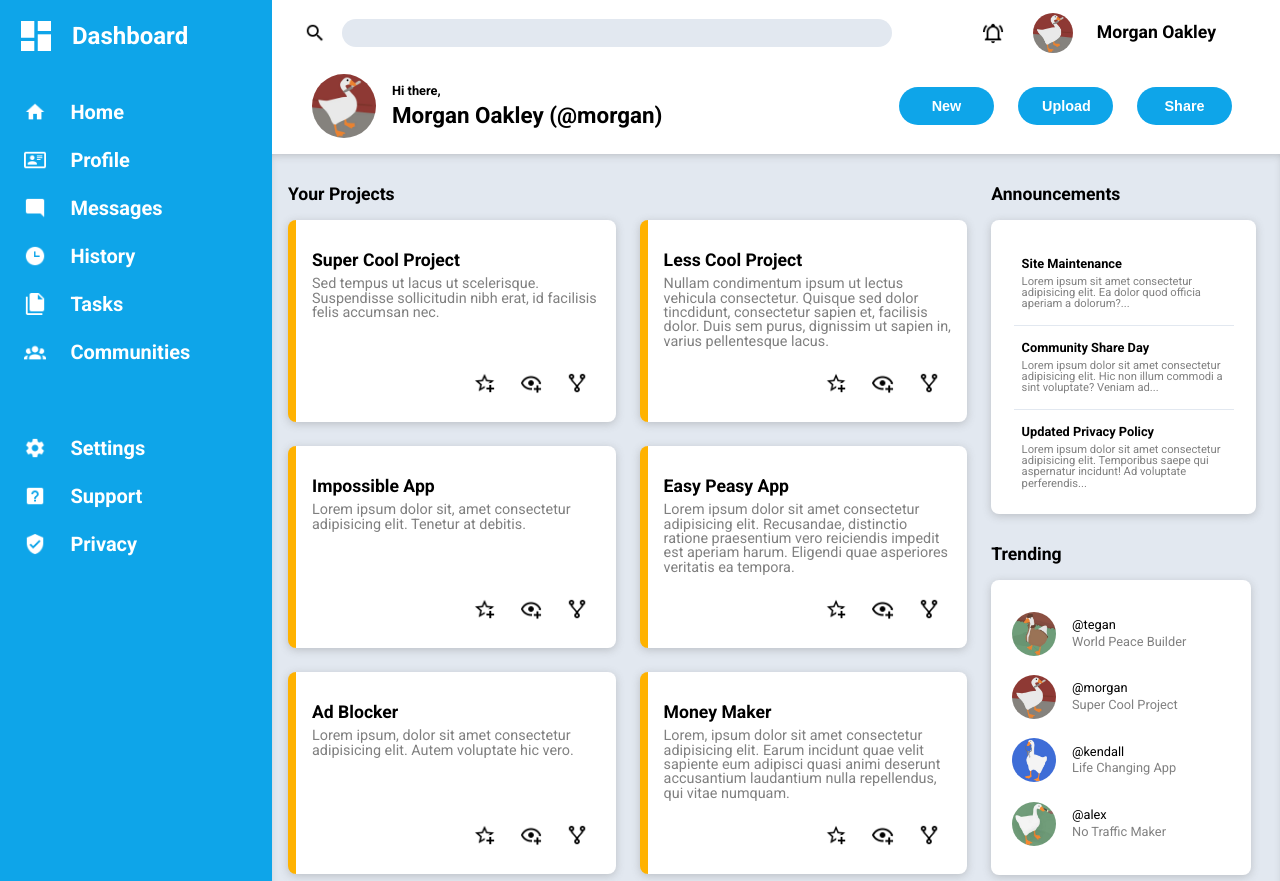
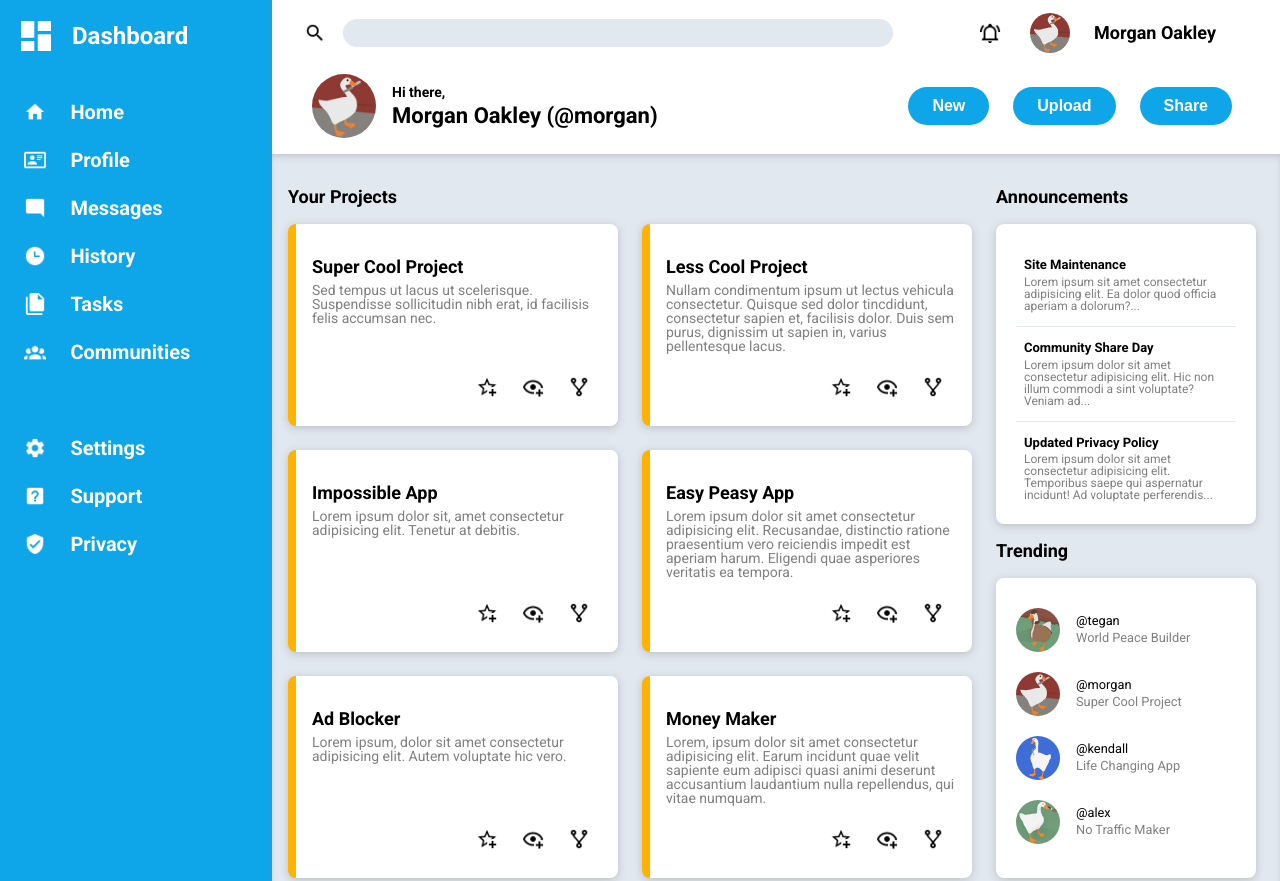
Before and after one commit to vsilagy/admin-dashboard, a plain HTML site: page index.html in a window 1280 px wide. Shown: the top 881 px of the page. Drawn offline with Linux system fonts and the light colour scheme.

Commit message:
tweaked the layout, changed the padding and margin values, added screenshot

```diff
--- a/style.css
+++ b/style.css
@@ -27,8 +27,8 @@ body {
   grid-area: sidebar;
   background-color: var(--teal);
   font-weight: 500;
-  padding: 1rem;
-  min-width: 240px;
+  padding: 1em;
+  width: 240px;
 }
 
 .dashboard,
@@ -37,12 +37,12 @@ body {
   display: flex;
   align-items: center;
   justify-content: flex-start;
-  gap: 1rem;
+  gap: 1em;
   font-weight: 700;
 }
 
 .dashboard img {
-  width: 2.5rem;
+  width: 2.5em;
 }
 
 .dashboard h1 {
@@ -50,8 +50,8 @@ body {
 }
 
 .menu li > img {
-  width: 1.4rem;
-  padding: .8rem .5rem;
+  width: 1.4em;
+  padding: .8em .5em;
 }
 
 .menu li > p {
@@ -64,7 +64,7 @@ body {
 }
 
 .menu-top {
-  padding: 2rem 0 3rem;
+  padding: 2em 0 3em;
 }
 
 /* header section */
@@ -74,7 +74,7 @@ body {
   display: grid;
   grid-template-rows: 1.5fr 2fr;
   background-color: var(--white);
-  margin-right: 1rem;
+  margin-right: 1em;
 }
 
 .header-top {
@@ -84,19 +84,22 @@ body {
 
 .header-top .icon {
   height: 22px;
-  padding-right: .3rem;
+  padding-right: .325em;
 }
 
 .search-wrapper {
   display: flex;
-  justify-content: center;
+  flex: 1;
+  justify-content: flex-start;
   align-items: center;
-  gap: .7rem;
-  padding-left: 2rem;
+  gap: .75em;
+  padding-left: 2em;
 }
 
 .search-wrapper input {
-  width: 550px;
+  max-width: 550px;
+  flex: 1;
+  margin-right: 2em;
   background-color: var(--grey);
   border-radius: 16px;
   border: none;
@@ -107,37 +110,37 @@ body {
   display: flex;
   justify-content: center;
   align-items: center;
-  padding-right: 2rem;
-  margin-right: 1rem;
-  gap: 1.5rem;
+  padding-right: 2em;
+  margin-right: 1em;
+  gap: 1.5em;
 }
 
 .user-wrapper .avatar {
-  width: 2.5rem;
+  width: 2.5em;
   border-radius: 50%;
 }
 
 .user-wrapper .user-name {
-  font-size: 1.1rem;
+  font-size: 1.125rem;
   font-weight: 700;
 }
 
 .header-bottom {
   display: flex;
   justify-content: space-between;
-  padding: .5rem 0 1rem;
+  padding: .5em 0 1em;
 }
 
 .welcome-wrapper {
   display: flex;
   justify-content: center;
   align-items: center;
-  padding-left: 2.5rem;
-  gap: 1rem;
+  padding-left: 2.5em;
+  gap: 1em;
 }
 
 .welcome-wrapper .avatar {
-  width: 4rem;
+  width: 4em;
   border-radius: 50%;
 }
 
@@ -146,35 +149,34 @@ body {
   flex-direction: column;
   justify-content: flex-start;
   align-items: flex-start;
-  gap: .4rem;
+  gap: .4em;
   font-weight: 700;
 }
 
 .greeting-wrapper .user-name-id {
-  font-size: 1.4rem;
+  font-size: 1.375rem;
 }
 
 .greeting-wrapper .greeting {
-  font-size: .8rem;
+  font-size: .875rem;
 }
 
 .buttons {
   display: flex;
   align-items: center;
-  padding-right: 2rem;
-  gap: 1.5rem;
+  padding-right: 2em;
+  gap: 1.5em;
 }
 
 .buttons button {
   color: var(--white);
   background-color: var(--teal);
-  font-size: .9rem;
+  font-size: 1rem;
   font-weight: 700;
   text-align: center;
   border-radius: 20px;
   border: none;
-  padding: .7rem 1.5rem;
-  width: 95px;
+  padding: .625em 1.5em;
   cursor: pointer;
 }
 
@@ -182,21 +184,21 @@ body {
 .main {
   grid-area: main;
   display: grid;
-  grid-template-columns: 4fr 4fr 3fr;
+  grid-template-columns: 1fr auto;
   grid-template-rows: 1fr 1fr;
   grid-template-areas:
-   "projects projects announcements"
-   "projects projects trending";
+   "projects announcements"
+   "projects trending";
   justify-content: space-evenly;
-  padding: 1rem 1.5rem 1rem 1rem;
+  padding: 1em 1.5em 1em 1em;
   background-color: var(--grey);
   box-shadow: inset 0px 4px 10px -4px rgba(99, 99, 99, 0.4);
 }
 
 .main h3 {
-  font-size: 1.1rem;
+  font-size: 1.125rem;
   font-weight: 700;
-  padding: 1rem 0;
+  padding: 1em 0;
 }
 
 .projects {
@@ -206,7 +208,7 @@ body {
 .cards {
   display: grid;
   grid-template-columns: repeat(2, minmax(240px, 1fr));
-  grid-template-rows: repeat(3, 1fr);
+  grid-auto-rows: 1fr;
   gap: 1.5rem;
 }
 
@@ -216,34 +218,34 @@ body {
   justify-content: flex-start;
   background-color: var(--white);
   border-radius: 8px;
-  padding: 1rem;
+  padding: 1em;
   height: 170px;
   box-shadow: rgba(99, 99, 99, 0.3) 0px 2px 8px 0px;
   border-left: .5rem solid var(--orange);
 }
 
 .card-title {
-  font-size: 1.1rem;
+  font-size: 1.125rem;
   font-weight: 700;
-  padding-top: 1rem;
+  padding-top: 1em;
 }
 
 .card-text {
-  font-size: .9rem;
+  font-size: .875rem;
   color: grey;
-  padding: .5rem 0;
+  padding: .5em 0;
 }
 
 .card-icons {
   display: flex;
   justify-content: flex-end;
-  gap: 1.5rem;
-  padding: .7rem;
+  gap: 1.5em;
+  padding: .75em;
   margin-top: auto;
 }
 
 .card-icons img {
-  width: 1.4rem;
+  width: 1.375rem;
   cursor: pointer;
 }
 
@@ -252,20 +254,20 @@ body {
   display: flex;
   flex-direction: column;
   justify-content: space-between;
-  padding-left: 1.5rem;
+  padding-left: 1.5em;
 }
 
 .aside-top {
   grid-area: announcements;
-  margin-bottom: 1rem;
+  /* margin-bottom: .75em; */
 }
 
 .aside-card {
   background-color: var(--white);
   border-radius: 8px;
-  padding: 1.4rem;
-  height: 250px;
+  height: 260px;
   width: 220px;
+  padding: 1.25em;
   box-shadow: rgba(99, 99, 99, 0.3) 0px 2px 8px 0px;
 }
 
@@ -273,7 +275,7 @@ body {
   display: flex;
   flex-direction: column;
   gap: .3rem;
-  padding: 1rem .5rem;
+  padding: .875em .5em;
   border-bottom: 1px solid var(--grey);
 }
 
@@ -282,12 +284,12 @@ body {
 }
 
 .aside-title {
-  font-size: .8rem;
+  font-size: .813rem;
   font-weight: 700;
 }
 
 .aside-text {
-  font-size: .7rem;
+  font-size: .75rem;
   color: grey;
 }
 
@@ -297,8 +299,8 @@ body {
 }
 
 .aside-bottom .aside-card {
-  padding-left: .5rem;
-  padding-right: 2rem;
+  padding-left: .5em;
+  padding-right: 2em;
 
 }
 
@@ -306,8 +308,7 @@ body {
   display: flex;
   align-items: center;
   gap: 1rem;
-  padding: .6rem 0;
-  margin-right: 1rem;
+  padding: .625em 0;
 }
 
 .aside-account {
@@ -322,7 +323,7 @@ body {
 .aside-profile img {
   height: 2.75rem;
   border-radius: 50%;
-  margin-left: .8rem;
+  margin-left: .75em;
 }
 
 .aside-profile > * {
```
Also changed, not shown: assets/screenshot.png.
